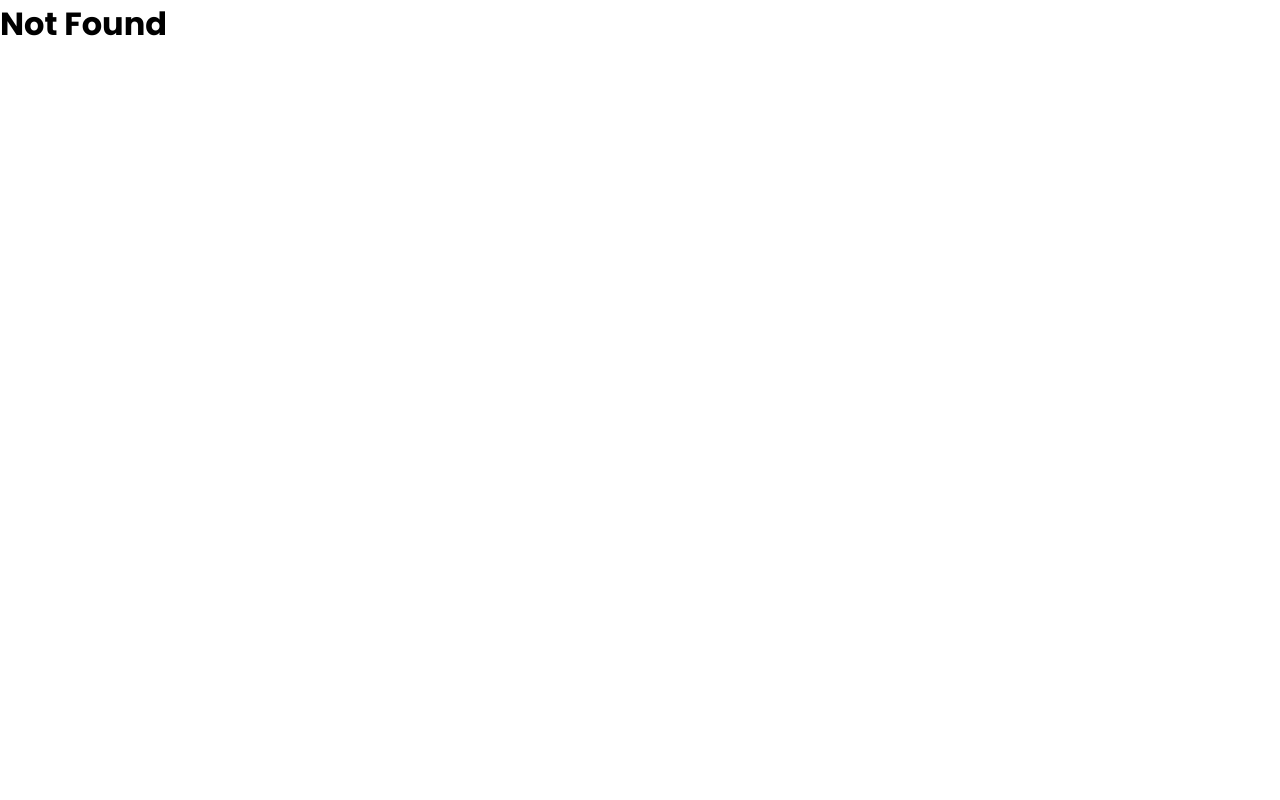
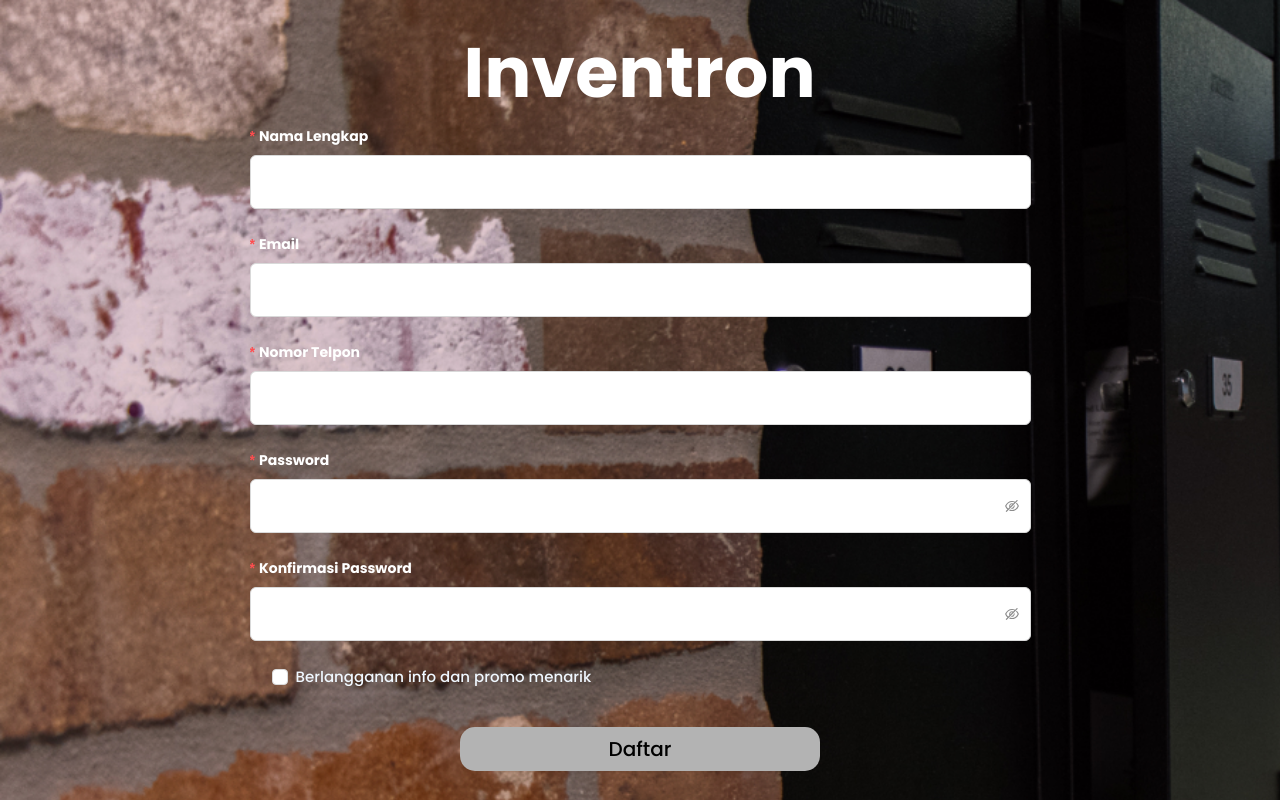
Before and after one commit to Project-Capstone-Group-16/React_Kelompok-16, a React (Vite) app: page /register in a window 1280 px wide. Shown: the top 800 px of the page. Built offline with nearby package versions, Linux system fonts and the light colour scheme.

Commit message:
feat(login): slicing ui halaman register dari figma

```diff
--- a/src/pages/loginPage/LoginPage.jsx
+++ b/src/pages/loginPage/LoginPage.jsx
@@ -1,6 +1,7 @@
 import React from 'react'
 import styles from './style.module.css'
 import { Button, Form, Input } from 'antd'
+import { Link } from 'react-router-dom'
 
 const LoginPage = () => {
   const onLogin = (values) => {
@@ -51,7 +52,7 @@
           </Button>
         </Form>
         <p className={styles['text-register-login-page']}>
-          Belum punya akun? <a href="">Daftar</a>
+          Belum punya akun? <Link to="/register">Daftar</Link>
         </p>
       </div>
     </div>
--- /dev/null
+++ b/src/pages/registerPage/RegisterPage.jsx
@@ -0,0 +1,115 @@
+import React from 'react'
+import styles from './style.module.css'
+import { Button, Checkbox, Form, Input, Space } from 'antd'
+
+const RegisterPage = () => {
+  const onRegister = (values) => {
+    alert('Register berhasil!')
+    // console.log(values)
+  }
+  return (
+    <>
+      <div className={styles['container-register-page']}>
+        <div className={styles['form-register-page']}>
+          <h1 className={styles['title-register-page']}>Inventron</h1>
+          <Form layout="vertical" onFinish={onRegister}>
+            <Form.Item
+              className={styles['form-item-register-page']}
+              label="Nama Lengkap"
+              name="fullname"
+              rules={[
+                {
+                  required: true,
+                  message: 'Silahkan masukkan nama lengkap anda!',
+                },
+              ]}
+            >
+              <Input className={styles['input-register-page']} />
+            </Form.Item>
+            <Form.Item
+              className={styles['form-item-register-page']}
+              label="Email"
+              name="email"
+              rules={[
+                {
+                  required: true,
+                  message: 'Silahkan masukkan email anda!',
+                },
+                {
+                  type: 'email',
+                  message: 'Email tidak valid!',
+                },
+              ]}
+            >
+              <Input className={styles['input-register-page']} />
+            </Form.Item>
+            <Form.Item
+              className={styles['form-item-register-page']}
+              label="Nomor Telpon"
+              name="phone_number"
+              rules={[
+                {
+                  required: true,
+                  message: 'Silahkan masukkan nomor telpon anda!',
+                },
+                {
+                  pattern: new RegExp(/^[0-9]+$/),
+                  message: 'Nomor telpon tidak valid!',
+                },
+              ]}
+            >
+              <Input className={styles['input-register-page']} />
+            </Form.Item>
+            <Form.Item
+              className={styles['form-item-register-page']}
+              label="Password"
+              name="password"
+              rules={[
+                {
+                  required: true,
+                  message: 'Silahkan masukkan password anda!',
+                },
+                {
+                  min: 6,
+                  message: 'Password minimal 6 karakter!',
+                },
+              ]}
+            >
+              <Input.Password className={styles['input-register-page']} />
+            </Form.Item>
+            <Form.Item
+              className={styles['form-item-register-page']}
+              label="Konfirmasi Password"
+              name="confirm_password"
+              rules={[
+                {
+                  required: true,
+                  message: 'Silahkan masukkan konfirmasi password anda!',
+                },
+                ({ getFieldValue }) => ({
+                  validator(_, value) {
+                    if (!value || getFieldValue('password') === value) {
+                      return Promise.resolve()
+                    }
+                    return Promise.reject(new Error('Konfirmasi password tidak sesuai!'))
+                  },
+                }),
+              ]}
+            >
+              <Input.Password className={styles['input-register-page']} />
+            </Form.Item>
+            <div>
+              <Checkbox className={styles['checkbox-register-page']}>Berlangganan info dan promo menarik</Checkbox>
+            </div>
+            <Button className={styles['button-register-page']} htmlType="submit">
+              Daftar
+            </Button>
+            <div className={styles['line-register-page']}></div>
+          </Form>
+        </div>
+      </div>
+    </>
+  )
+}
+
+export default RegisterPage
--- /dev/null
+++ b/src/pages/registerPage/style.module.css
@@ -0,0 +1,76 @@
+.container-register-page {
+    display: flex;
+    justify-content: center;
+    align-items: center;
+    min-height: 100vh;
+    background-image: url("../../assets/image/bg-login-register.jpg");
+    background-repeat: no-repeat;
+    background-size: cover;
+    color: white;
+    position: relative;
+}
+
+.form-register-page {
+    width: 800px;
+    display: flex;
+    flex-direction: column;
+    justify-content: center;
+    align-items: center;
+}
+
+.title-register-page {
+    width: 353px;
+    height: 105px;
+    font-size: 70px;
+    font-weight: 700;
+    line-height: 105px;
+    margin-top: 20px;
+}
+
+
+.form-item-register-page label {
+    color: white !important;
+    font-weight: bold;
+    width: 100%;
+}
+
+.input-register-page {
+    width: 781px;
+    height: 54px;
+}
+
+.checkbox-register-page {
+    color: aliceblue;
+    position: relative;
+    left: 22px;
+    font-size: 15px;
+    font-weight: 500;
+}
+
+.button-register-page {
+    width: 360px;
+    height: 44px;
+    border-radius: 15px;
+    background-color: #B3B3B3;
+    font-size: 20px;
+    font-weight: 500;
+    color: black;
+    transition: all 0.3s ease-in-out;
+    border: none;
+    display: flex;
+    justify-content: center;
+    margin: 38px auto 10px auto;
+}
+
+.button-register-page:hover {
+    filter: brightness(130%);
+    color: black !important;
+    cursor: pointer;
+}
+
+.line-register-page {
+    width: 100%;
+    height: 1px;
+    background-color: white;
+    margin: 122px 0 172px
+}
--- a/src/routers/RouteManagement.jsx
+++ b/src/routers/RouteManagement.jsx
@@ -2,12 +2,14 @@
 import { Route, Routes } from 'react-router-dom'
 import LandingPage from '../pages/landingPage/LandingPage'
 import LoginPage from '../pages/loginPage/LoginPage'
+import RegisterPage from '../pages/registerPage/RegisterPage'
 
 const RouteManagement = () => {
   return (
     <Routes>
       <Route path="/" element={<LandingPage />} />
       <Route path="/login" element={<LoginPage />} />
+      <Route path="/register" element={<RegisterPage />} />
       <Route path="*" element={<h1>Not Found</h1>} />
     </Routes>
   )
```
